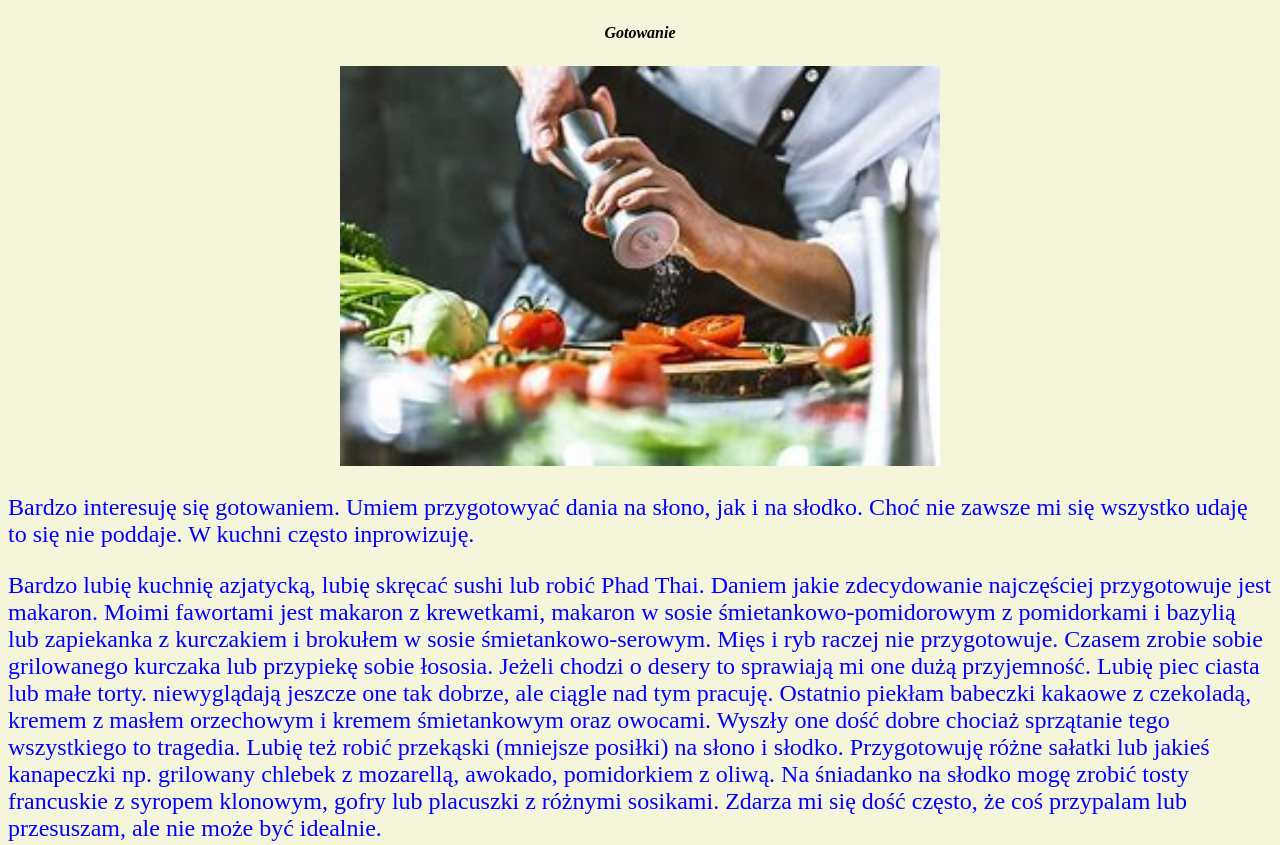
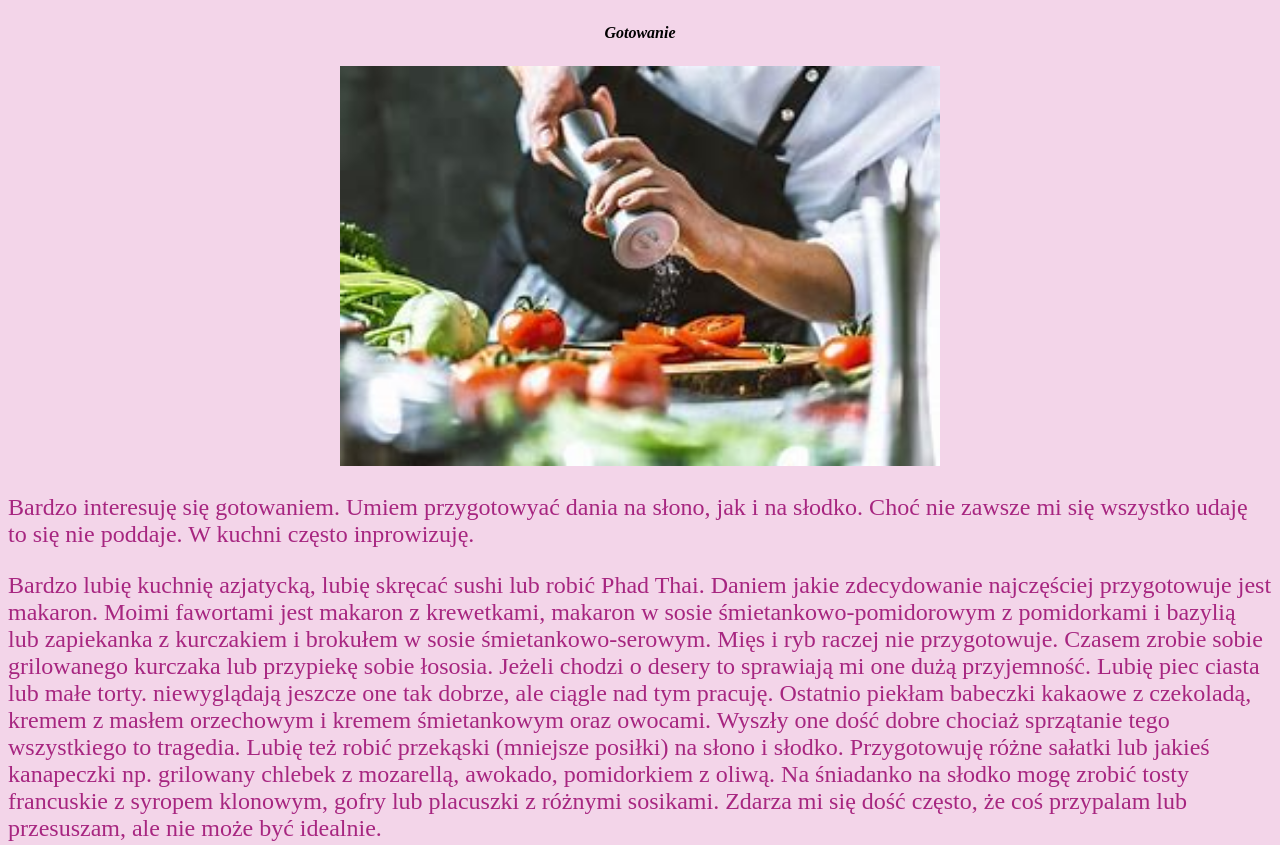
Before and after one commit to zosialololol/zosialololol.github.io, a plain HTML site: page index.html in a window 1280 px wide. Shown: the top 845 px of the page. Drawn offline with Linux system fonts and the light colour scheme.

Commit message:
Update style.css

```diff
--- a/style.css
+++ b/style.css
@@ -1,11 +1,17 @@
 p
 
 {
-    color:blue;
+    color:rgb(167, 38, 128);
     font-size:x-large;
-    font-weight:500;}
+    font: weight 18pt;}
 body
 
 {
-    background-color: beige;
+    background-color: rgb(243, 213, 233);
 }
+
+div
+
+{
+    max-width: 600px;
+}
```
